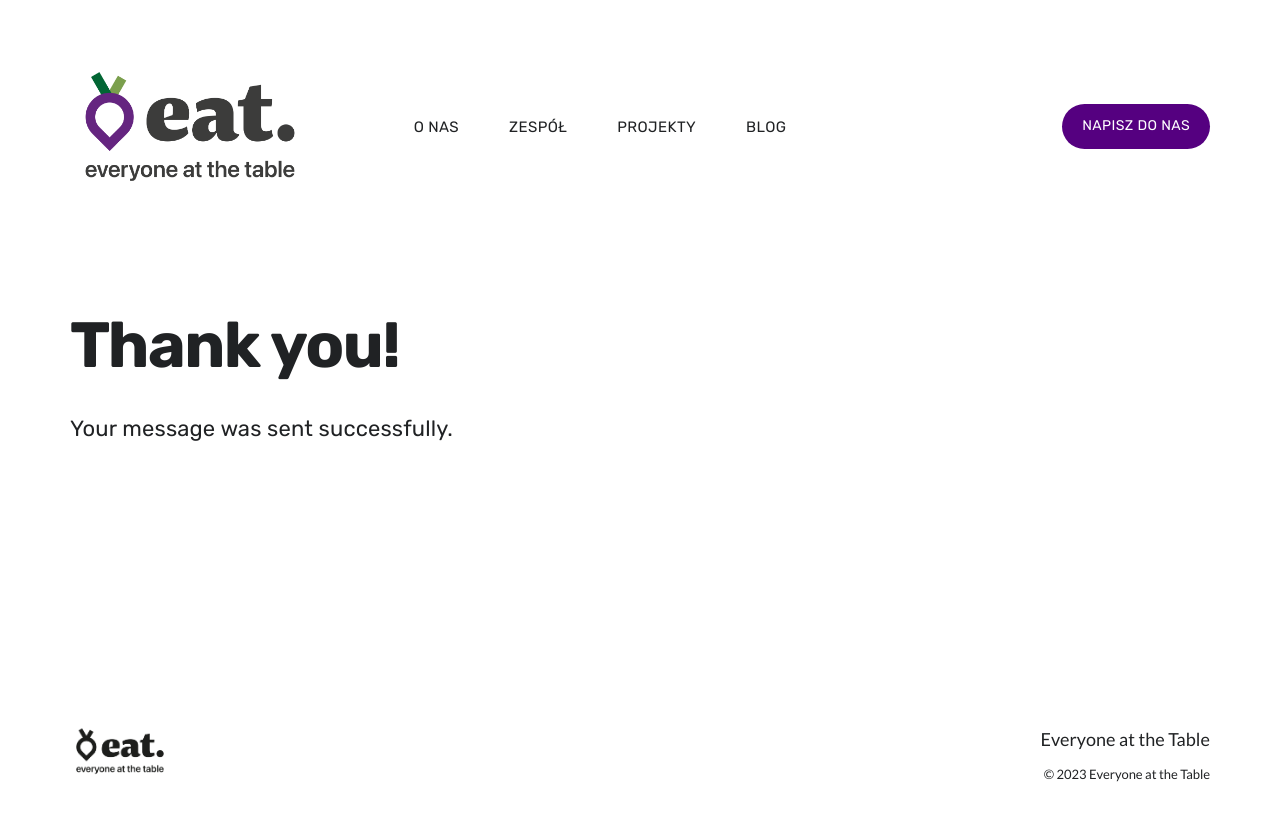
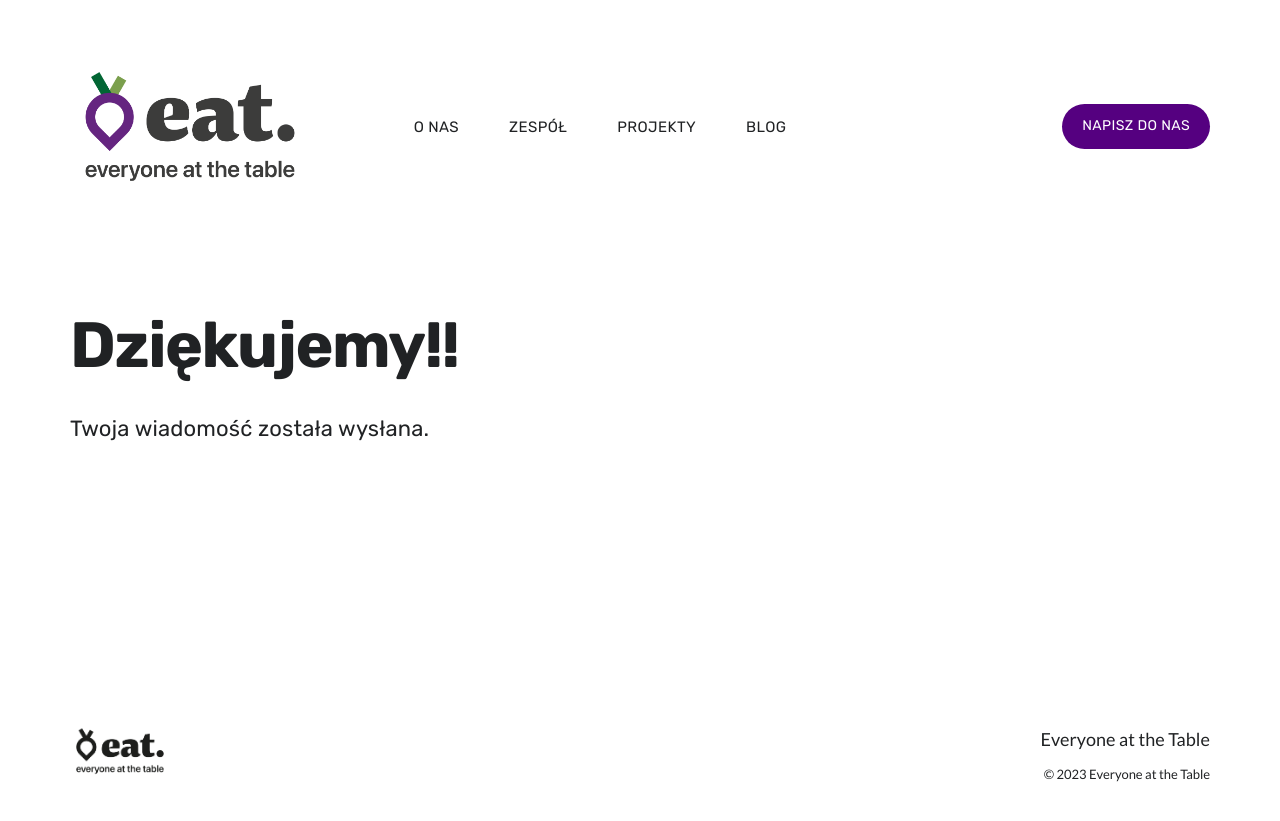
Before and after one commit to everyoneatthetable/eat_website, a Jekyll site: the page built from _pages/thanks.md, in a window 1280 px wide. Shown: the top 821 px of the page. Built offline with Jekyll 4.4.1, drawn with Linux system fonts in a browser that asks for light colours; nearby versions of some CDN libraries.

Commit message:
changed main page

```diff
--- a/_pages/thanks.md
+++ b/_pages/thanks.md
@@ -1,6 +1,6 @@
 ---
-title: Thank you!
-subtitle: Your message was sent successfully.
+title: Dziękujemy!!
+subtitle: Twoja wiadomość została wysłana.
 description:
 featured_image:
 ---
```
Also changed, not shown: _includes/section__about.html (+5 -3 lines).
